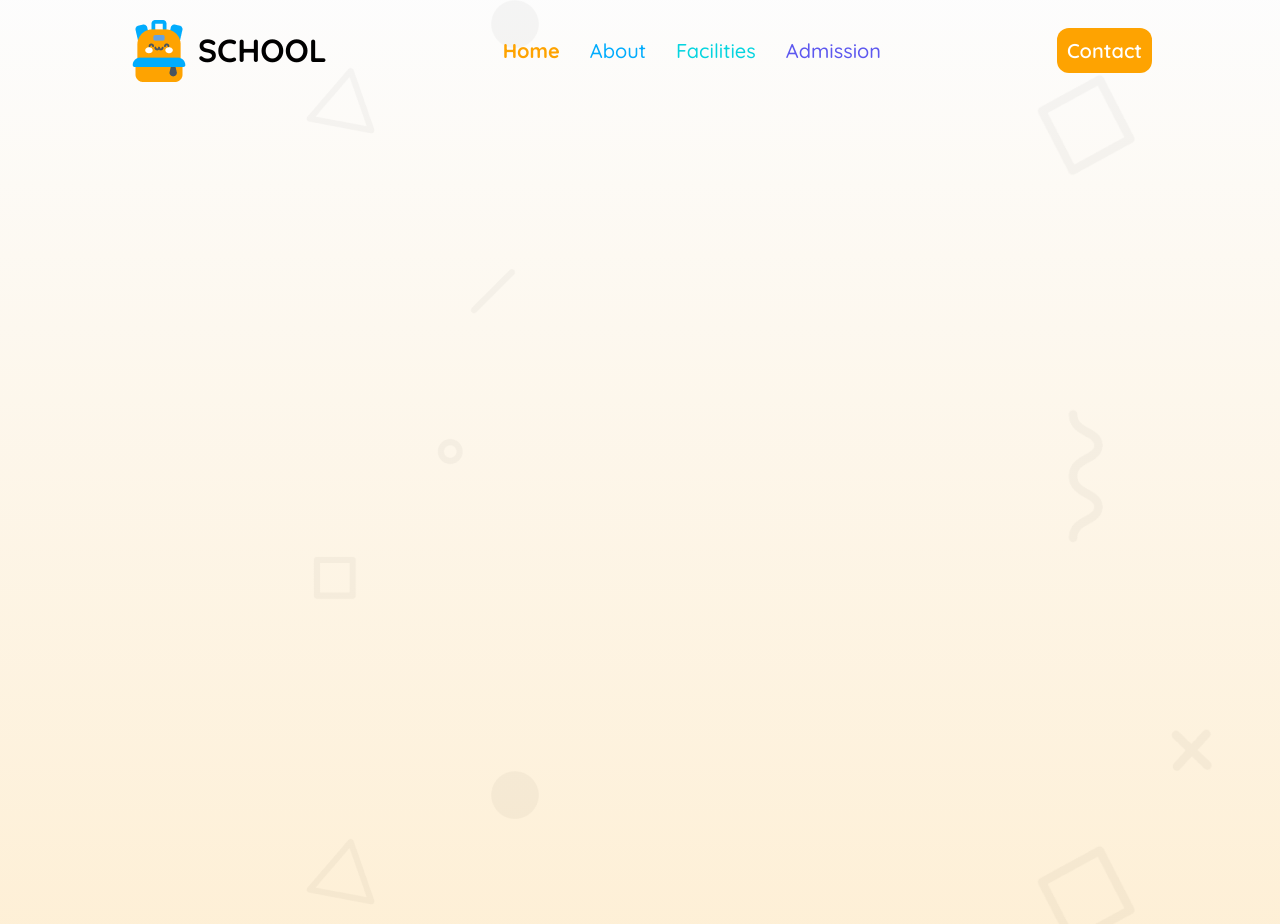
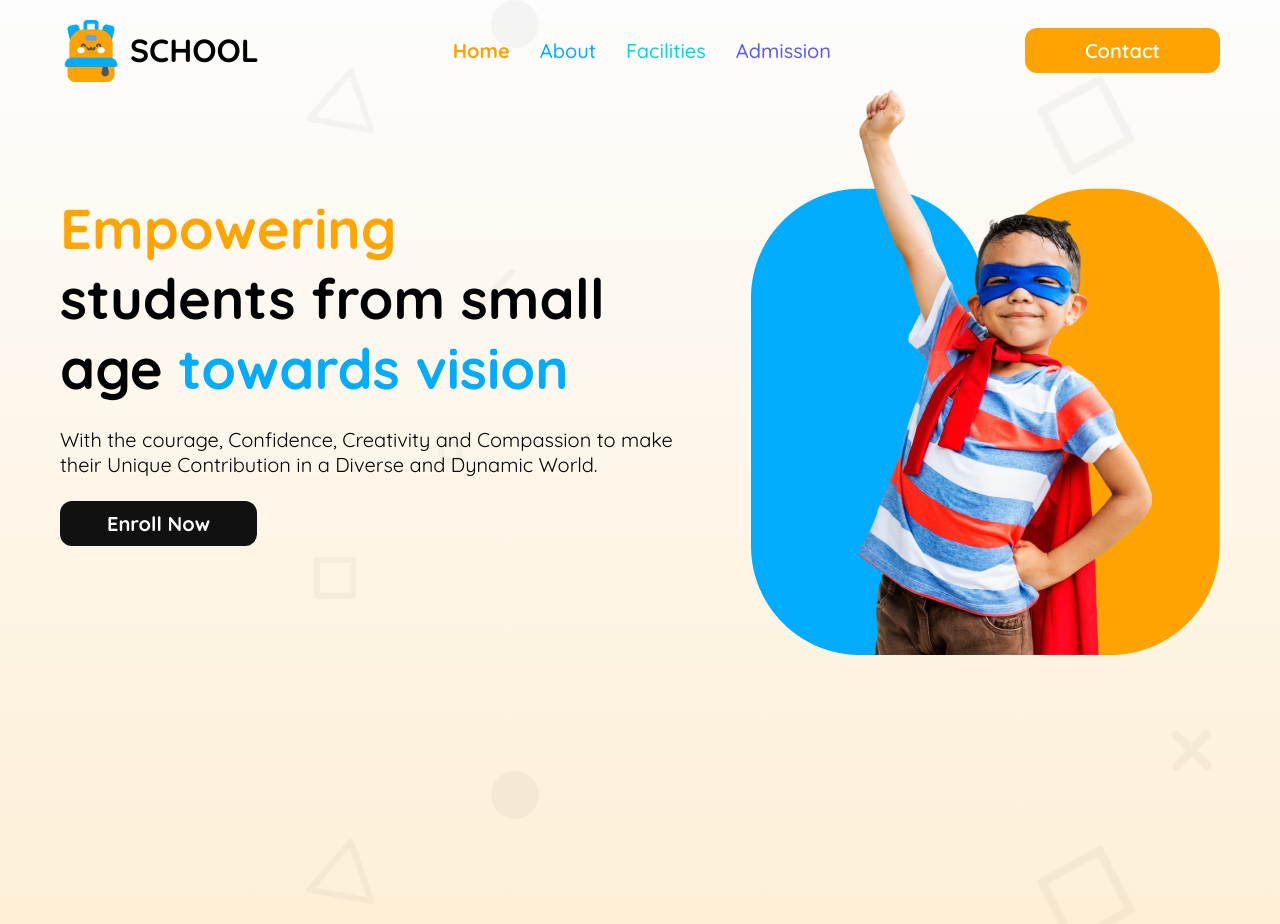
Before and after one commit to Jonaiedrafsan/assignment-02, a plain HTML site: page index.html in a window 1280 px wide. Shown: the top 924 px of the page. Drawn offline with Linux system fonts and the light colour scheme.

Commit message:
banner section added

```diff
--- a/index.html
+++ b/index.html
@@ -32,6 +32,21 @@
 
         </nav>
     </header>
+    <main>
+        <section class="banner">
+            <div class="banner-content">
+                <h3 class="banner-title"><span id="orange">Empowering</span><br>
+                    <span class="black">students from small <br>age</span>
+                    <span class="blue">towards vision</span> </h3>
+                <p class="banner-description">With the courage, Confidence, Creativity and Compassion to make <br>their Unique
+                    Contribution in a Diverse and Dynamic World.</p>
+                <button class="secondary-btn">Enroll Now</button>
+            </div>
+            <div class="banner-image">
+                <img src="assets/hero-kids.png" alt="kids with school bag picture">
+            </div>
+        </section>
+    </main>
 
 </body>
 
--- a/styles/style.css
+++ b/styles/style.css
@@ -14,7 +14,7 @@ body {
 
 /* navigation section style start here */
 .navbar {
-    width: 80%;
+    max-width: 1160px;
     margin: 0 auto;
     display: flex;
     justify-content: space-between;
@@ -84,8 +84,52 @@ body {
     border-radius: 12px;
     background: rgb(254, 163, 1);
     border: none;
-    padding: 10px;
+    padding: 10px 60px;
 
 }
 
 /* navigation section style end here */
+/* banner section style end here */
+.banner {
+   max-width: 1160px;
+    margin: 0 auto;
+    display: flex;
+    align-items: center;
+
+
+    justify-content: space-between;
+}
+
+
+.banner-title {
+    font-size: 56px;
+    font-weight: 700;
+}
+
+#orange {
+    color: orange;
+}
+
+.blue {
+    color: rgb(1, 172, 253);
+}
+
+.banner-description {
+    font-size: 20px;
+    font-weight: 400;
+    margin: 24px 0;
+}
+
+.secondary-btn {
+    background-color: rgb(17, 17, 17);
+    border-radius: 12px;
+    border: none;
+    color: rgb(255, 255, 255);
+    font-size: 20px;
+    font-weight: 700;
+    padding: 10px 47px;
+
+}
+.banner-image{
+   width: 468.61px;
+}
```
